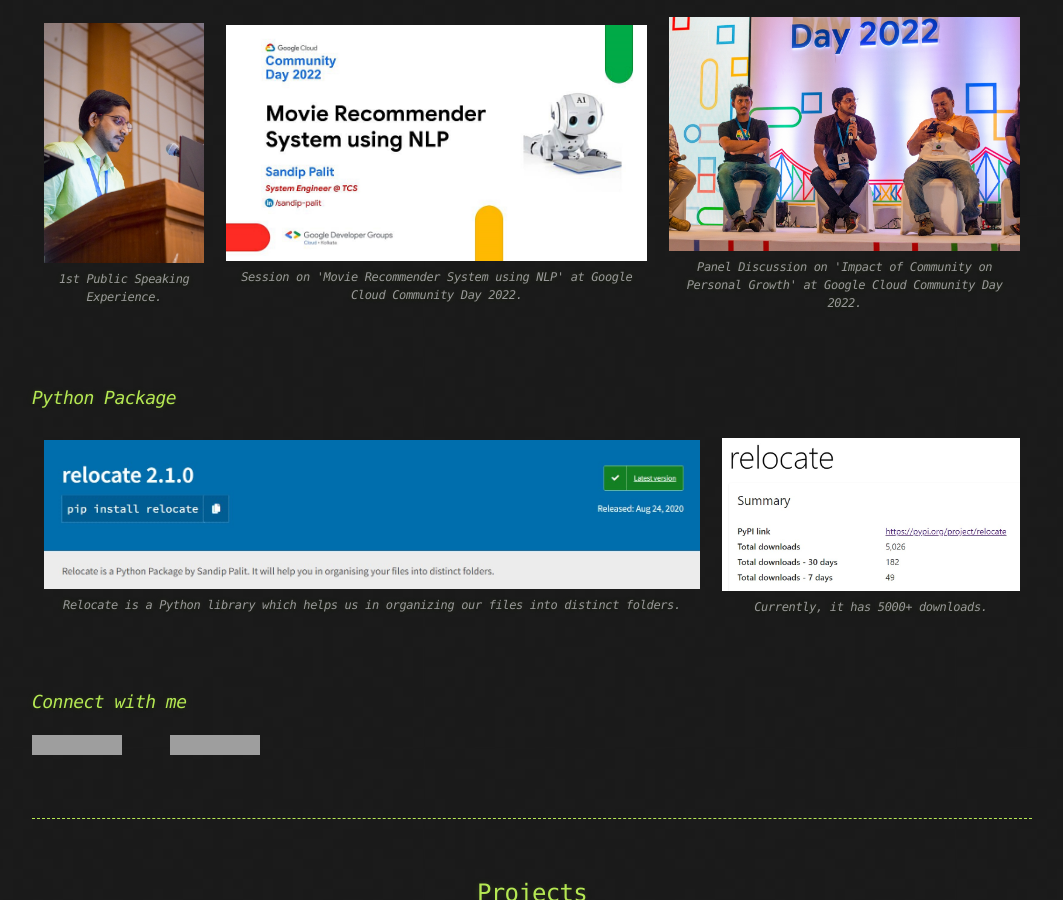
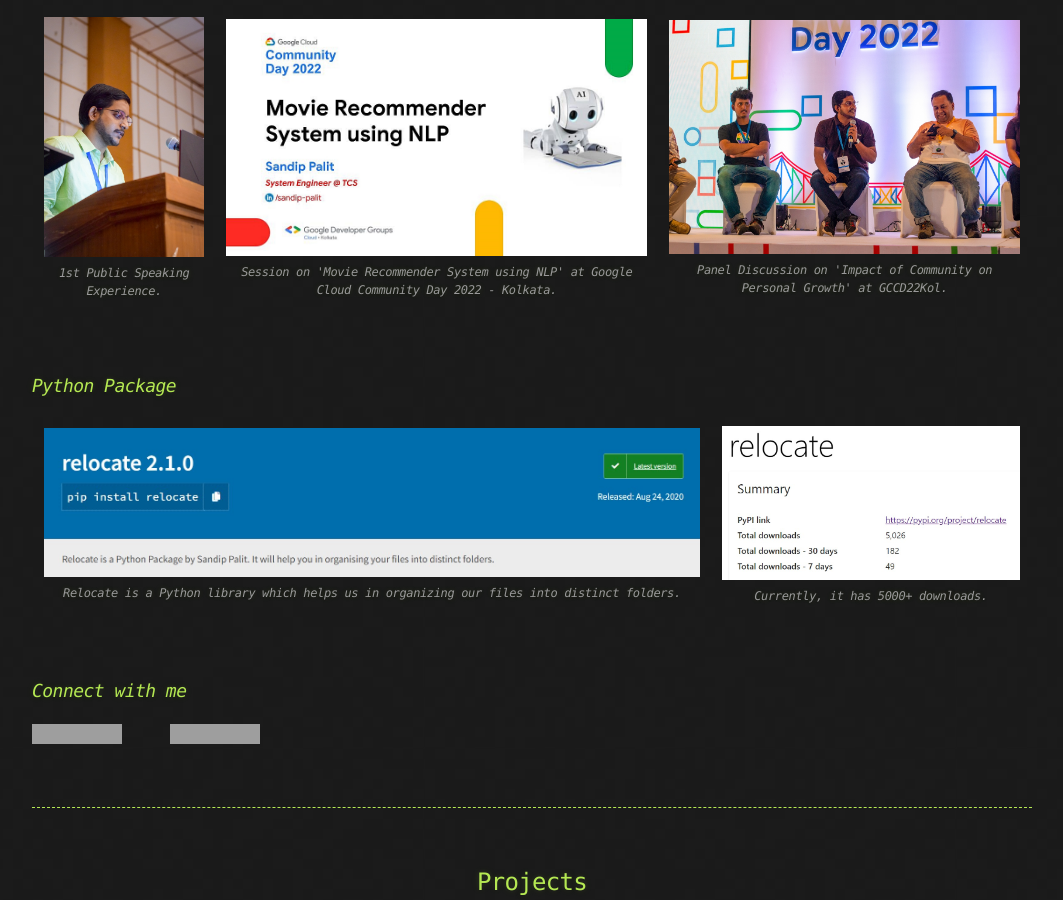
Before and after one commit to SandipPalit/SP-Portfolio, a Jekyll site: the page built from index.md, in a window 1280 px wide and 900 px high, scrolled down 1912 px. Shown: the whole window, without its empty margins (108-1171 px from the left). Built offline with Jekyll 4.4.1, drawn with Linux system fonts in a browser that asks for light colours; our own code applies the rules of GitHub Pages for plain Markdown files; grey boxes are pictures that could not be loaded.

Commit message:
Update index.md

```diff
--- a/index.md
+++ b/index.md
@@ -103,11 +103,11 @@
     </td>
     <td width="44%">
       <a href="https://drive.google.com/file/d/1QSLjoslCOhJp-uisly8dQo1yyV_ax8ie/view?usp=sharing"><img src="./assets/images/25.jpg"></a>
-      <h6 align="center"><i> Session on 'Movie Recommender System using NLP' at Google Cloud Community Day 2022. </i></h6>
+      <h6 align="center"><i> Session on 'Movie Recommender System using NLP' at Google Cloud Community Day 2022 - Kolkata. </i></h6>
     </td>
     <td width="37%">
       <img src="./assets/images/26.jpg">
-      <h6 align="center"><i> Panel Discussion on 'Impact of Community on Personal Growth' at Google Cloud Community Day 2022. </i></h6>
+      <h6 align="center"><i> Panel Discussion on 'Impact of Community on Personal Growth' at GCCD22Kol. </i></h6>
     </td>
   </tr>
 </table>
```
